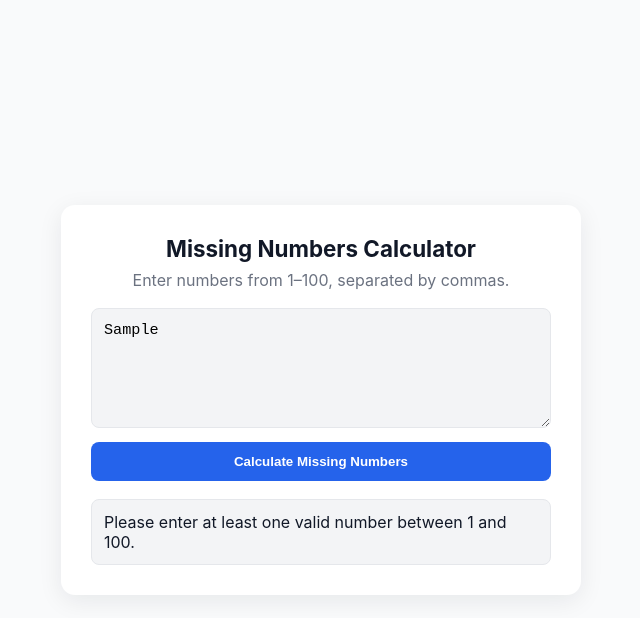
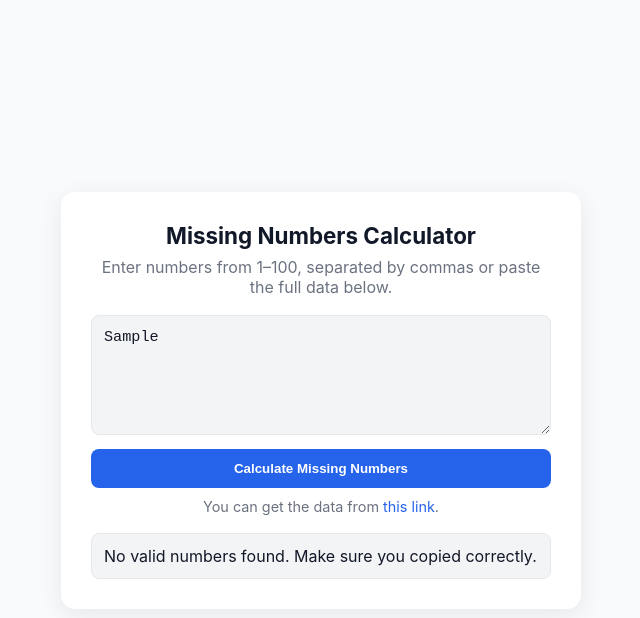
Before and after one commit to namecantbebl0nk/wplace-missing-pumpkin, a plain HTML site: page index.html in a window 1280 px wide. Both pictures are taken after typing "Sample" into the empty fields and a click on the button "Calculate Missing Numbers". Shown: the whole page, without its empty margins (319-959 px from the left). Drawn offline with Linux system fonts and the light colour scheme.

Commit message:
Update index.html

```diff
--- a/index.html
+++ b/index.html
@@ -5,7 +5,6 @@
 <meta name="viewport" content="width=device-width, initial-scale=1" />
 <title>Missing Numbers Calculator</title>
 <style>
-  /* Reset useful for consistent sizing and centering */
   *, *::before, *::after { box-sizing: border-box; }
   html, body { height: 100%; margin: 0; }
 
@@ -55,12 +54,11 @@
   h2 { margin: 0 0 8px; text-align: center; font-size: 1.4rem; }
   p { margin: 0 0 18px; color: var(--muted); text-align:center; }
 
-  /* Ensure inputs don't overflow and are perfectly centered inside the card */
   textarea, button, #result {
     display: block;
     width: 100%;
     max-width: 100%;
-    margin: 0; /* prevents unexpected offset from default margins */
+    margin: 0;
   }
 
   textarea {
@@ -71,6 +69,7 @@
     border-radius: 8px;
     resize: vertical;
     background: var(--result-bg);
+    color: var(--text);
     transition: border-color 0.18s, background 0.18s, color 0.18s;
   }
 
@@ -91,6 +90,21 @@
   button:active { transform: scale(.997); }
   button:hover { filter: brightness(.95); }
 
+  #dataInfo {
+    margin-top: 10px;
+    text-align: center;
+    font-size: 0.9rem;
+    color: var(--muted);
+  }
+
+  #dataInfo a {
+    color: var(--primary);
+    text-decoration: none;
+  }
+  #dataInfo a:hover {
+    text-decoration: underline;
+  }
+
   #result {
     margin-top: 18px;
     min-height: 44px;
@@ -99,6 +113,7 @@
     border: 1px solid var(--border);
     white-space: pre-line;
     background: var(--result-bg);
+    color: var(--text);
   }
 
   @media (max-width: 600px) {
@@ -112,10 +127,14 @@
 
 <div class="card">
   <h2>Missing Numbers Calculator</h2>
-  <p>Enter numbers from 1–100, separated by commas.</p>
+  <p>Enter numbers from 1–100, separated by commas or paste the full data below.</p>
 
-  <textarea id="numbersInput" placeholder="e.g. 35, 19, 84, 53, ..."></textarea>
+  <textarea id="numbersInput" placeholder="Paste or type numbers here..."></textarea>
   <button id="calcBtn">Calculate Missing Numbers</button>
+  <div id="dataInfo">
+    You can get the data from
+    <a href="https://backend.wplace.live/event/hallowen/pumpkins/claimed" target="_blank" rel="noopener noreferrer">this link</a>.
+  </div>
 
   <div id="result" aria-live="polite"></div>
 </div>
@@ -124,18 +143,44 @@
 document.getElementById('calcBtn').addEventListener('click', calculateMissing);
 
 function calculateMissing() {
-  const input = document.getElementById("numbersInput").value;
-  const numbers = input.split(',')
-    .map(n => parseInt(n.trim(), 10))
-    .filter(n => Number.isInteger(n) && n >= 1 && n <= 100);
+  const input = document.getElementById("numbersInput").value.trim();
+  const result = document.getElementById("result");
 
-  const full = Array.from({length:100}, (_,i) => i+1);
+  if (!input) {
+    result.textContent = "Please paste or enter some data first.";
+    return;
+  }
+
+  let numbers = [];
+
+  try {
+    if (input.startsWith("{") && input.includes("claimed")) {
+      const parsed = JSON.parse(input);
+      if (parsed && Array.isArray(parsed.claimed)) {
+        numbers = parsed.claimed.filter(n => Number.isInteger(n) && n >= 1 && n <= 100);
+      }
+    } else {
+      const matches = input.match(/\d+/g);
+      if (matches) {
+        numbers = matches.map(n => parseInt(n, 10)).filter(n => n >= 1 && n <= 100);
+      }
+    }
+  } catch {
+    const matches = input.match(/\d+/g);
+    if (matches) {
+      numbers = matches.map(n => parseInt(n, 10)).filter(n => n >= 1 && n <= 100);
+    }
+  }
+
+  if (!numbers.length) {
+    result.textContent = "No valid numbers found. Make sure you copied correctly.";
+    return;
+  }
+
+  const full = Array.from({ length: 100 }, (_, i) => i + 1);
   const missing = full.filter(n => !numbers.includes(n));
 
-  const result = document.getElementById("result");
-  if (!numbers.length) {
-    result.textContent = "Please enter at least one valid number between 1 and 100.";
-  } else if (missing.length) {
+  if (missing.length) {
     result.textContent = `Missing numbers (${missing.length}):\n${missing.join(', ')}`;
   } else {
     result.textContent = "No numbers are missing!";
```
